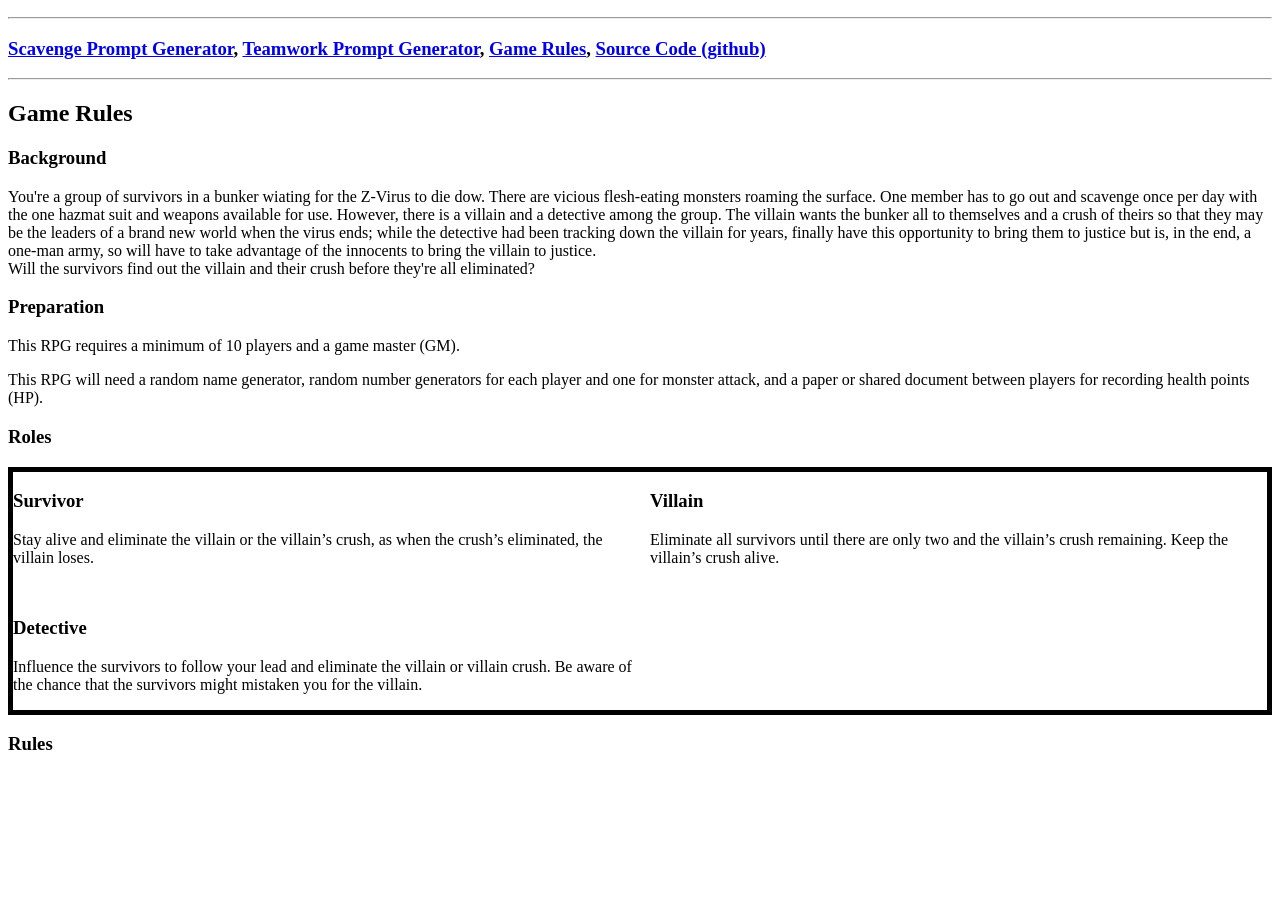
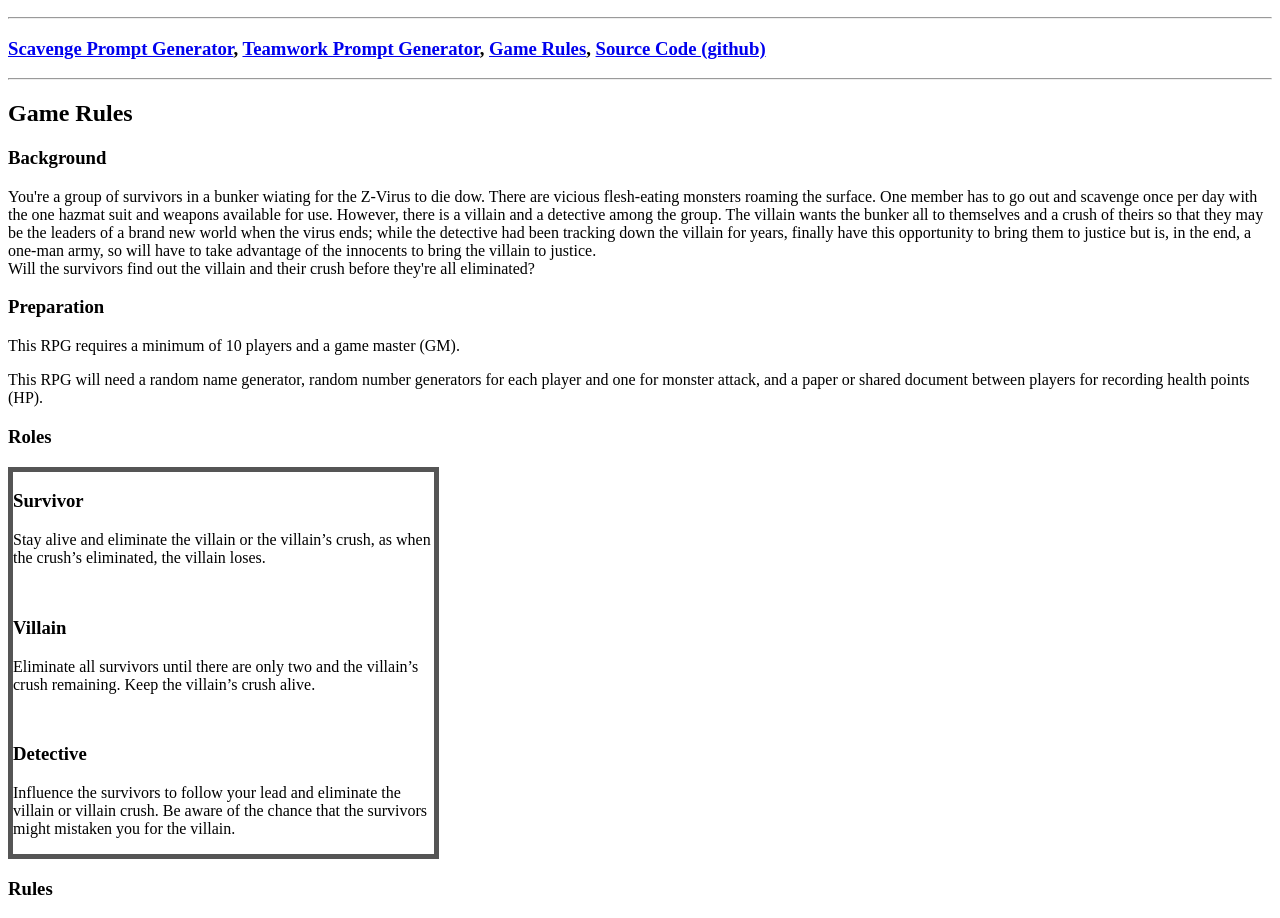
Before and after one commit to WY-OwO/TTRPG_Java, a plain HTML site: page game_rule.html in a window 1280 px wide. Shown: the part 110-1028 px from the top of the page. Before the commit the page ends 884 px from the top, so only its background shows below. Drawn offline with Linux system fonts and the light colour scheme.

Commit message:
table size

```diff
--- a/site.css
+++ b/site.css
@@ -1,6 +1,6 @@
 #big-table {
     display: grid;
-    grid-template-columns: auto auto;
+    width:33.33%;
     grid-gap:15px;
-    border: 5px solid #000000;
+    border: 5px solid #555555;
  }
```
